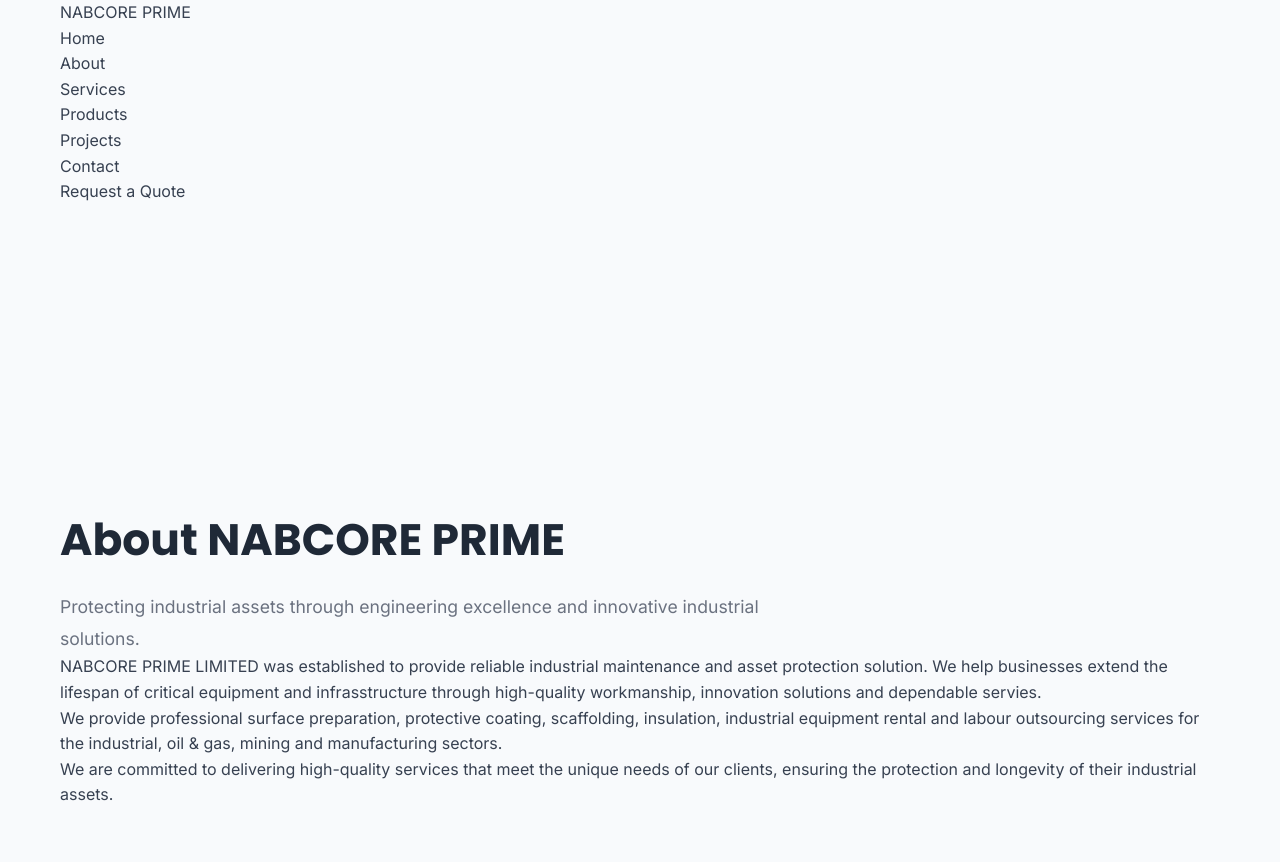
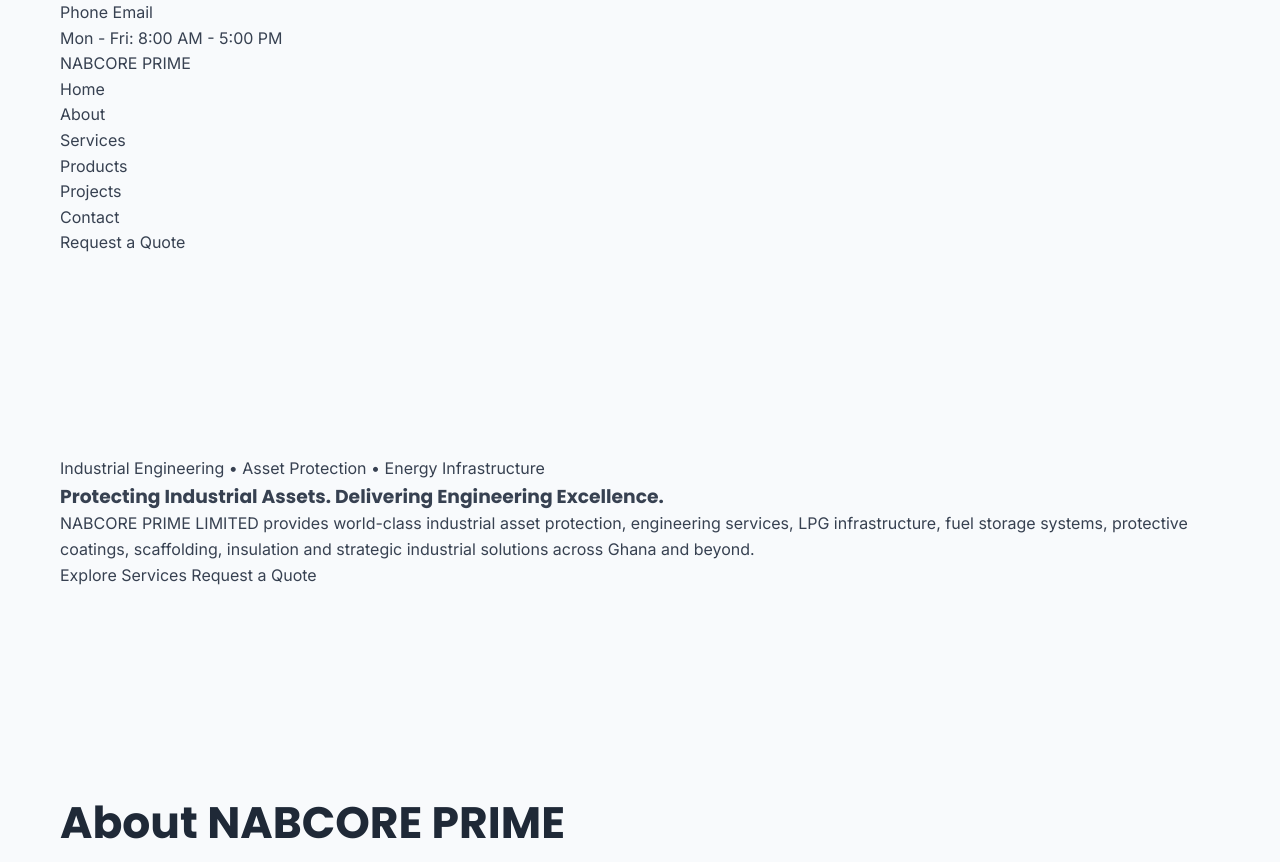
Before and after one commit to Augstinx/NABCORE-PRIME-WEBSITE, a plain HTML site: page index.html in a window 1280 px wide. Shown: the top 862 px of the page. Drawn offline with Linux system fonts and the light colour scheme.

Commit message:
added websit structure

```diff
--- a/index.html
+++ b/index.html
@@ -15,6 +15,38 @@
 <body>
     <!-- Top Information Bar -->
     <div class="top-bar">
+         <div class="container">
+
+        <div class="top-bar-wrapper">
+
+            <div class="top-bar-left">
+
+                <a href="tel:+233XXXXXXXXX">
+                    Phone
+                </a>
+
+                <a href="mailto:info@nabcoreprime.com">
+                    Email
+                </a>
+
+            </div>
+
+            <div class="top-bar-right">
+
+                <span>
+                    Mon - Fri: 8:00 AM - 5:00 PM
+                </span>
+
+                <div class="social-links">
+
+                </div>
+
+            </div>
+
+        </div>
+
+    </div>
+
     </div>
     <!-- Website Header -->
     <header>
@@ -24,21 +56,15 @@
 
         <div class="header-wrapper">
 
-            <!-- Company Logo -->
-
             <a href="index.html" class="logo">
-
                 NABCORE PRIME
-
             </a>
 
-            <!-- Navigation -->
-
-            <nav class="navbar">
+            <nav>
 
                 <ul class="nav-menu">
 
-                    <li><a href="index.html">Home</a></li>
+                    <li><a href="index.html" class="active">Home</a></li>
 
                     <li><a href="pages/about.html">About</a></li>
 
@@ -54,23 +80,59 @@
 
             </nav>
 
-            <!-- CTA Button -->
-
-            <a href="pages/contact.html" class="btn btn-primary">
-
+            <a href="pages/contact.html" class="btn btn-primary nav-cta">
                 Request a Quote
-
             </a>
 
         </div>
 
     </div>
+
     </header>
     <!-- Main Website Content -->
     <main>
         <!-- Hero Section -->
         <section id="hero">
+            <section id="hero" class="hero">
 
+    <div class="hero-overlay">
+
+        <div class="container">
+
+            <div class="hero-content">
+
+                <span class="hero-tagline">
+                    Industrial Engineering • Asset Protection • Energy Infrastructure
+                </span>
+
+                <h1 class="hero-title">
+                    Protecting Industrial Assets. Delivering Engineering Excellence.
+                </h1>
+
+                <p class="hero-description">
+                    NABCORE PRIME LIMITED provides world-class industrial asset protection,
+                    engineering services, LPG infrastructure, fuel storage systems,
+                    protective coatings, scaffolding, insulation and strategic industrial
+                    solutions across Ghana and beyond.
+                </p>
+
+                <div class="hero-buttons">
+
+                    <a href="pages/services.html" class="btn btn-primary">
+                        Explore Services
+                    </a>
+
+                    <a href="pages/contact.html" class="btn btn-outline">
+                        Request a Quote
+                    </a>
+
+                </div>
+
+            </div>
+
+        </div>
+
+    </div>
         </section>
         <!-- About Preview -->
         <section id="about">
```
